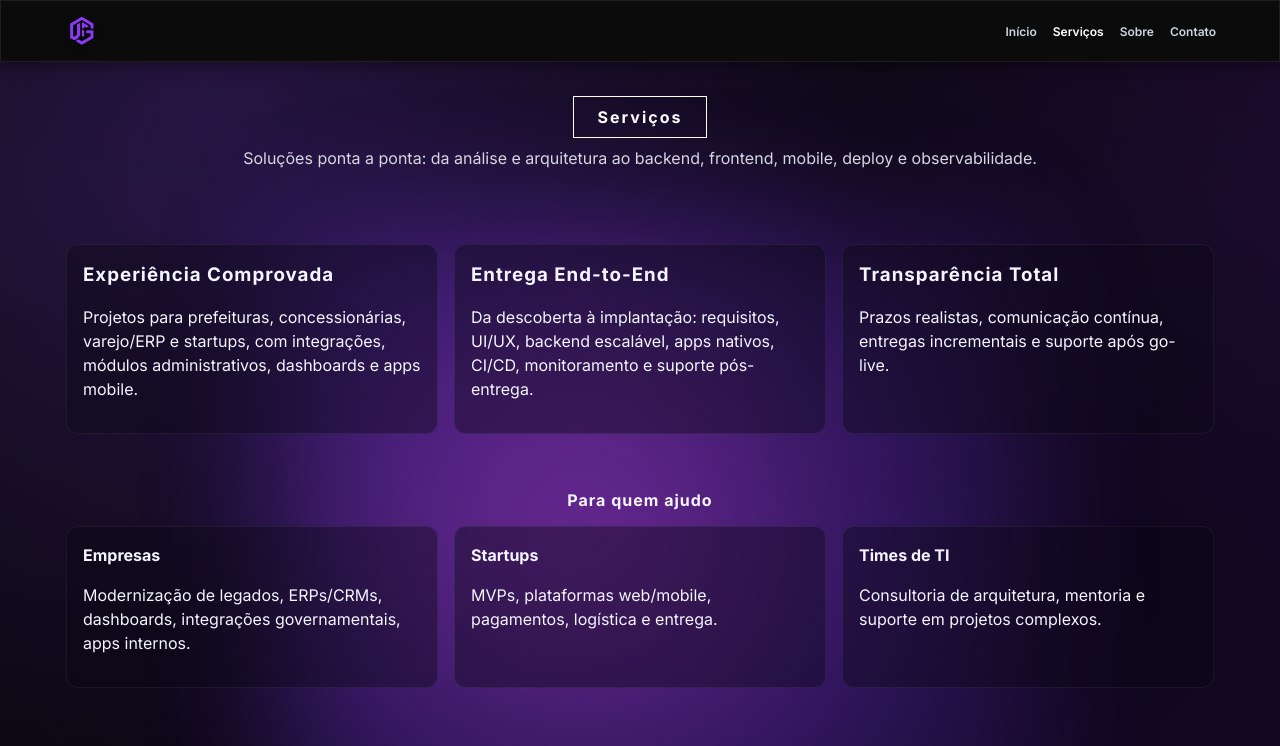
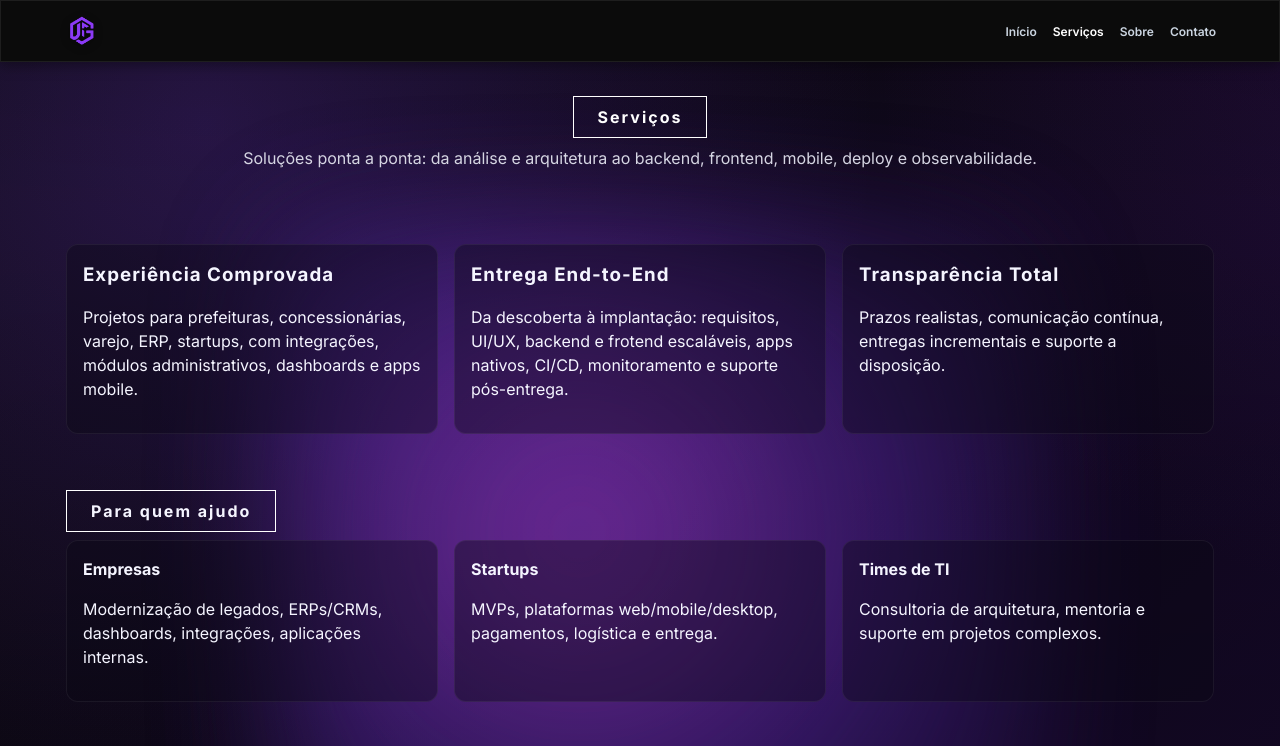
Before and after one commit to jvpgjava/JGrando-website-frontend, an Angular app in the folder JGrando-frontend/: page /servicos in a window 1280 px wide. Shown: the top 746 px of the page. Built offline with nearby package versions, Linux system fonts and the light colour scheme.

Commit message:
refactor: ajustes visuais em tela inicial e de serviços

```diff
--- a/JGrando-frontend/src/app/pages/home/home-page.component.html
+++ b/JGrando-frontend/src/app/pages/home/home-page.component.html
@@ -8,8 +8,8 @@
         Transformo necessidades complexas em sistemas funcionais, seguros e escaláveis.
       </p>
       <p class="cta-lead">
-        Precisa de um sistema robusto, uma integração inteligente ou uma arquitetura que cresça com seu negócio?
-        Vamos conversar e construir a próxima solução digital da sua empresa.
+        Precisa de um sistema robusto, uma integração inteligente ou uma arquitetura que cresça com seu
+        negócio?<br>Vamos conversar e construir a próxima solução digital da sua empresa.
       </p>
       <div class="social-icons">
         <a class="icon-square"
--- a/JGrando-frontend/src/app/pages/home/home-page.component.scss
+++ b/JGrando-frontend/src/app/pages/home/home-page.component.scss
@@ -27,9 +27,10 @@
 }
 
 .eyebrow {
-  color: #c084fc;
+  color: #7c19ce;
   font-weight: 600;
   letter-spacing: 0.5px;
+  margin-bottom: -8px;
 }
 
 .title {
@@ -51,12 +52,14 @@
   font-size: 18px;
   font-weight: 700;
   line-height: 1.5;
+  margin-bottom: -4px;
 }
 
 .cta-lead {
   color: #d6d6e3;
   line-height: 1.6;
   max-width: 600px;
+  margin-top: 0;
 }
 
 .social-icons {
--- a/JGrando-frontend/src/app/pages/services/services-page.component.html
+++ b/JGrando-frontend/src/app/pages/services/services-page.component.html
@@ -14,36 +14,36 @@
       <article class="service-card">
         <h3>Experiência Comprovada</h3>
         <p>
-          Projetos para prefeituras, concessionárias, varejo/ERP e startups, com integrações, módulos administrativos,
+          Projetos para prefeituras, concessionárias, varejo, ERP, startups, com integrações, módulos administrativos,
           dashboards e apps mobile.
         </p>
       </article>
       <article class="service-card">
         <h3>Entrega End-to-End</h3>
         <p>
-          Da descoberta à implantação: requisitos, UI/UX, backend escalável, apps nativos, CI/CD, monitoramento e
+          Da descoberta à implantação: requisitos, UI/UX, backend e frotend escaláveis, apps nativos, CI/CD, monitoramento e
           suporte
           pós-entrega.
         </p>
       </article>
       <article class="service-card">
         <h3>Transparência Total</h3>
-        <p>Prazos realistas, comunicação contínua, entregas incrementais e suporte após go-live.</p>
+        <p>Prazos realistas, comunicação contínua, entregas incrementais e suporte a disposição.</p>
       </article>
     </div>
   </section>
 
   <section class="services-section">
     <div class="services-wrap">
-      <h4 class="section-subtitle">Para quem ajudo</h4>
+      <div class="services-title">Para quem ajudo</div>
       <div class="cards-3">
         <div class="target">
           <strong>Empresas</strong>
-          <p>Modernização de legados, ERPs/CRMs, dashboards, integrações governamentais, apps internos.</p>
+          <p>Modernização de legados, ERPs/CRMs, dashboards, integrações, aplicações internas.</p>
         </div>
         <div class="target">
           <strong>Startups</strong>
-          <p>MVPs, plataformas web/mobile, pagamentos, logística e entrega.</p>
+          <p>MVPs, plataformas web/mobile/desktop, pagamentos, logística e entrega.</p>
         </div>
         <div class="target">
           <strong>Times de TI</strong>
@@ -55,11 +55,11 @@
 
   <section class="services-section">
     <div class="services-wrap">
-      <h4 class="section-subtitle">Como trabalho</h4>
+      <div class="services-title">Como trabalho</div>
       <div class="process-steps">
         <div class="step">
           <span class="step-title">Descoberta</span>
-          <p>Conversa inicial sem custo para entender contexto e objetivos.</p>
+          <p>Conversa inicial para entender contexto e objetivos do projeto.</p>
         </div>
         <div class="step">
           <span class="step-title">Proposta</span>
```
Lines whose indentation alone changed are shown as unchanged.
